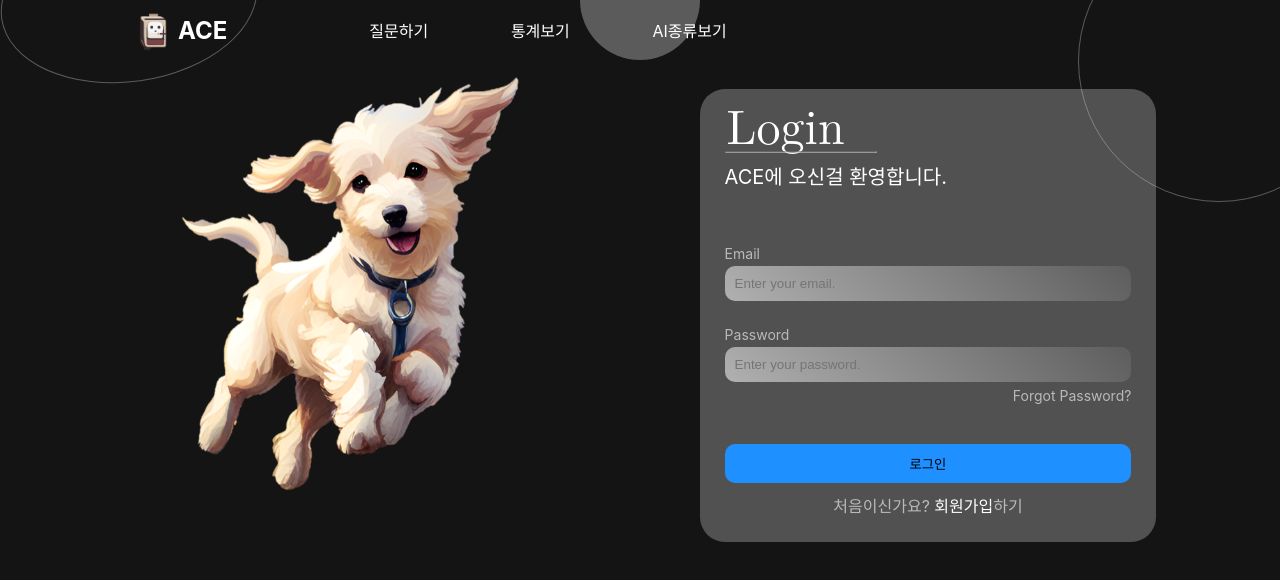
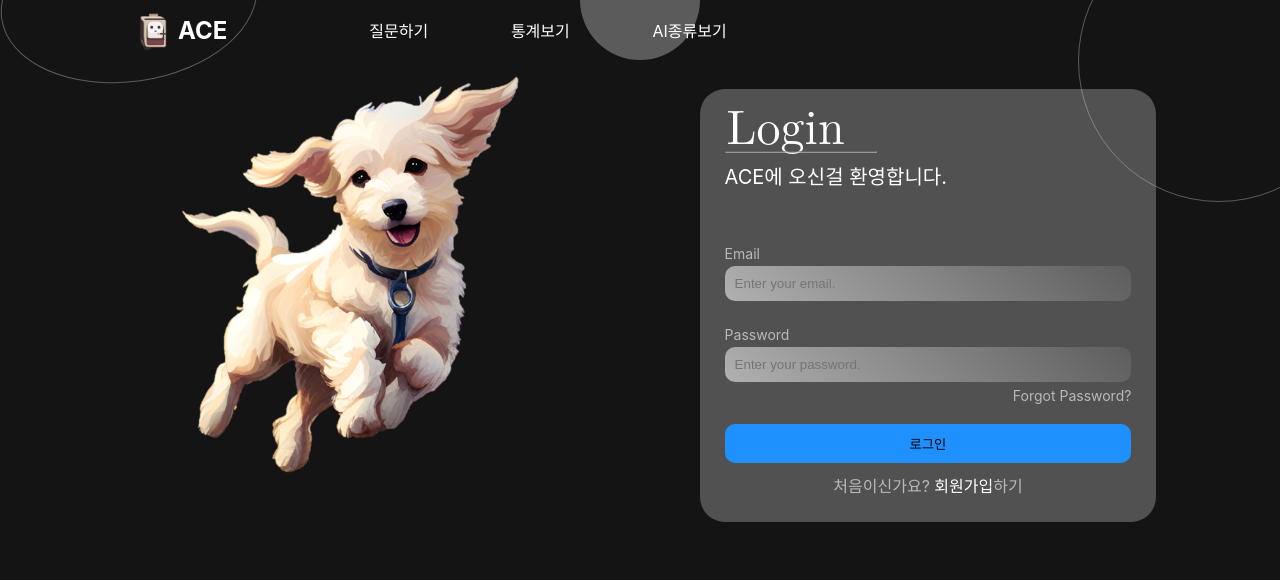
Before and after one commit to Mumbed/AI-Chat-Ensemble, a React (Create React App) app in the folder FrontLine/: page /login in a window 1280 px wide. Shown: the top 580 px of the page. Built offline with nearby package versions, Linux system fonts and the light colour scheme.

Commit message:
fix front code
프론트 코드 에러 핸들링 개선
스타일 코드 개선

```diff
--- a/FrontLine/src/component/Button.js
+++ b/FrontLine/src/component/Button.js
@@ -1,20 +1,14 @@
 /**
- * @description 폼 전송 버튼 컴포넌트.
- * @type {(props: {text: string, color?: String[], autoScale?: Boolean, canSubmit?: Boolean, onClick: f}) => React.ReactElement}
+ * @description 버튼 관련 컴포넌트.
+ * @type {(props: {text: string, color?: String[], autoScale?: Boolean, canSubmit?: Boolean, onClick?: Function}) => React.ReactElement}
  */
 export default function Button({text, color=["black", "dodgerblue"], autoScale=true, canSubmit=false, onClick}) {
   // 컴포넌트 반환
   return (
     <input style={{
-      textAlign: "center",
       width: autoScale? "100%" : null,
-      cursor: "pointer",
       color: color[0],
       background: color[1],
-      border: "none",
-      borderRadius: "10px",
-      marginTop: "20px",
-      padding: "10px 40px"
     }} type={canSubmit? "submit" : "button"} value={text} onClick={onClick}></input>
   )
 }
--- a/FrontLine/src/index.css
+++ b/FrontLine/src/index.css
@@ -57,6 +57,14 @@ fieldset > * {
   position: relative;
 }
 
+input:is([type=button], [type=submit]) {
+  text-align: center;
+  cursor: pointer;
+  border: none;
+  border-radius: 10px;
+  padding: 10px 40px;
+}
+
 h1, h2, h3, h4, h5 {
   text-align: center;
 }
--- a/FrontLine/src/util/UserManager.js
+++ b/FrontLine/src/util/UserManager.js
@@ -69,7 +69,7 @@ class RegistManager {
             const { data } = await axios.post(`${process.env.REACT_APP_BACKEND}/join/`, formFetch);
             return await LoginManager.login(form);
         } catch (e) {
-            return e.response.status == 400 ? e.response.data.message : "로그인 서버에 연결할 수 없습니다."
+            return e.code == "ERR_NETWORK" ? "로그인 서버에 연결할 수 없습니다." : e.response.data.message;
         }
     }
 }
```
